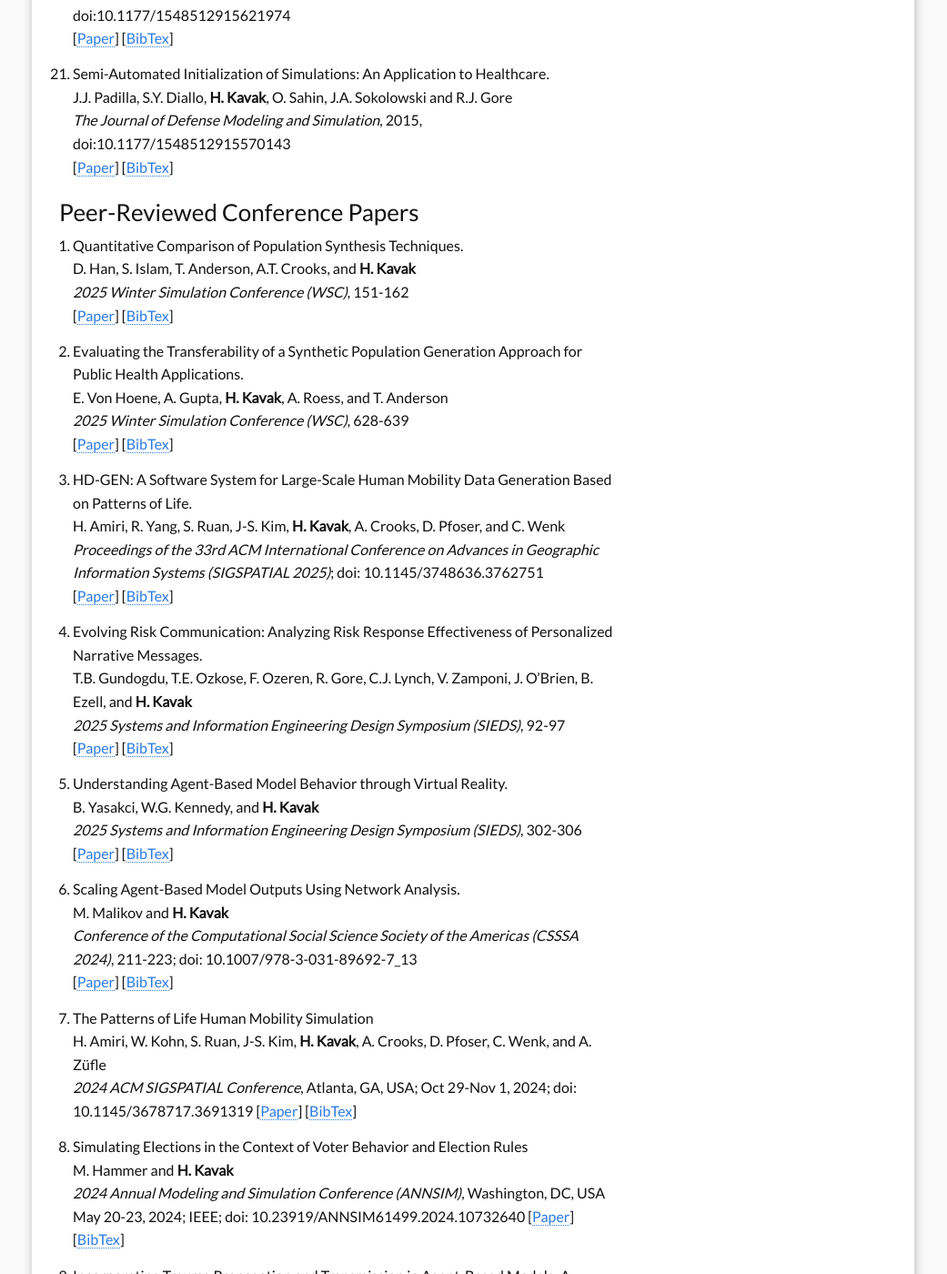
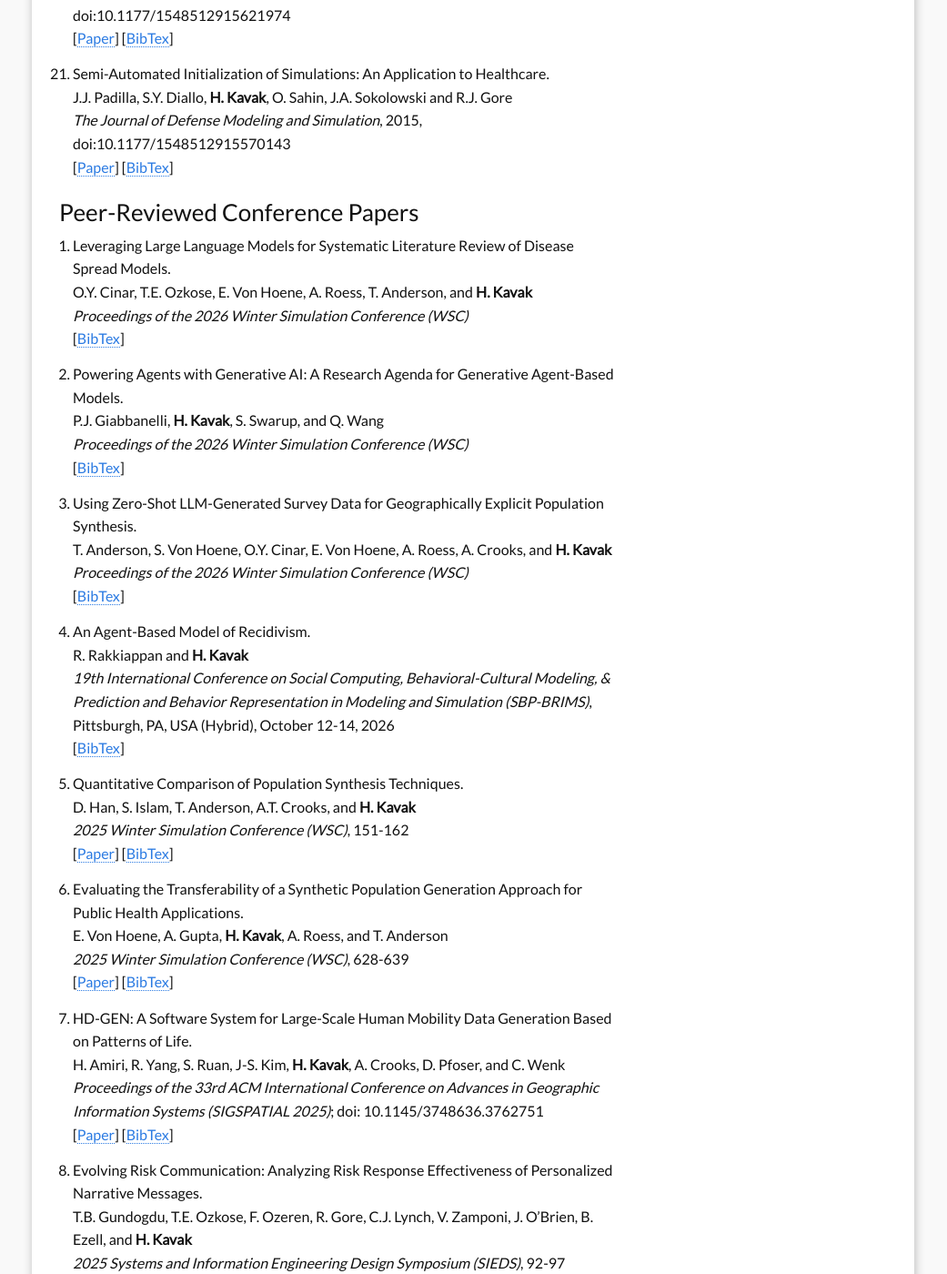
Before and after one commit to hamdikavak/hamdikavak.github.io, a Jekyll site: the page built from c5_publications.md, in a window 1280 px wide and 1400 px high, scrolled down 3469 px. Shown: the whole window at 91% size, without its empty margins (120-1161 px from the left). Built offline with Jekyll 4.4.1, drawn with Linux system fonts in a browser that asks for light colours; nearby versions of some CDN libraries; some of the changed text lies outside the part shown.

Commit message:
Add four newly accepted conference papers; fix book chapter editor list
- Added four 2026 conference papers to Peer-Reviewed Conference Papers:
  three accepted at the 2026 Winter Simulation Conference (LLM-based
  literature review of disease spread models, generative agent-based
  models research agenda, zero-shot LLM survey data for population
  synthesis) and one accepted at SBP-BRIMS 2026 (An Agent-Based Model
  of Recidivism). BibTeX files created for all four; proceedings pages,
  DOIs, and paper links omitted since none exist yet.
- Corrected the "Surrogate Modeling for Agent-Based Simulation" in-progress
  book chapter to list both editors (Philippe J. Giabbanelli and Istvan
  David) instead of just one.

```diff
--- a/c5_publications.md
+++ b/c5_publications.md
@@ -158,6 +158,26 @@ This page showcases my publications, organized by categories such as journal art
 
 ### Peer-Reviewed Conference Papers
 
+
+70. Leveraging Large Language Models for Systematic Literature Review of Disease Spread Models.
+     O.Y. Cinar, T.E. Ozkose, E. Von Hoene, A. Roess, T. Anderson, and <strong>H. Kavak</strong>
+     <em>Proceedings of the 2026 Winter Simulation Conference (WSC)</em>
+     [[BibTex]({{ site.baseurl }}/download/bibs/2026_c_llm_disease_review.bib)]
+
+70. Powering Agents with Generative AI: A Research Agenda for Generative Agent-Based Models.
+     P.J. Giabbanelli, <strong>H. Kavak</strong>, S. Swarup, and Q. Wang
+     <em>Proceedings of the 2026 Winter Simulation Conference (WSC)</em>
+     [[BibTex]({{ site.baseurl }}/download/bibs/2026_c_generative_abm_agenda.bib)]
+
+70. Using Zero-Shot LLM-Generated Survey Data for Geographically Explicit Population Synthesis.
+     T. Anderson, S. Von Hoene, O.Y. Cinar, E. Von Hoene, A. Roess, A. Crooks, and <strong>H. Kavak</strong>
+     <em>Proceedings of the 2026 Winter Simulation Conference (WSC)</em>
+     [[BibTex]({{ site.baseurl }}/download/bibs/2026_c_llm_survey_population_synthesis.bib)]
+
+70. An Agent-Based Model of Recidivism.
+     R. Rakkiappan and <strong>H. Kavak</strong>
+     <em>19th International Conference on Social Computing, Behavioral-Cultural Modeling, & Prediction and Behavior Representation in Modeling and Simulation (SBP-BRIMS)</em>, Pittsburgh, PA, USA (Hybrid), October 12-14, 2026
+     [[BibTex]({{ site.baseurl }}/download/bibs/2026_c_recidivism_abm.bib)]
 
 70. Quantitative Comparison of Population Synthesis Techniques.
      D. Han, S. Islam, T. Anderson, A.T. Crooks, and <strong>H. Kavak</strong>
@@ -512,4 +532,4 @@ This page showcases my publications, organized by categories such as journal art
 
 2. Synthetic Populations for Public Health Policy and Planning. E. Von Hoene, <strong>H. Kavak</strong>, and T. Anderson. Book chapter to appear in <em>Synthetic Population: Predicting Futures with Realistic Digital Communities</em>, edited by Ed Hua, Bianica Pires, and Jon Cline.
 
-3. Surrogate Modeling for Agent-Based Simulation. <strong>H. Kavak</strong>. Book chapter to appear in <em>Artificial Intelligence in Modeling and Simulation</em>, edited by Philippe J. Giabbanelli.
+3. Surrogate Modeling for Agent-Based Simulation. <strong>H. Kavak</strong>. Book chapter to appear in <em>Artificial Intelligence in Modeling and Simulation</em>, edited by Philippe J. Giabbanelli and Istvan David.
```
Also changed, not shown: download/bibs/2026_c_generative_abm_agenda.bib (added, +7 -0 lines), download/bibs/2026_c_llm_disease_review.bib (added, +7 -0 lines), download/bibs/2026_c_llm_survey_population_synthesis.bib (added, +7 -0 lines), download/bibs/2026_c_recidivism_abm.bib (added, +7 -0 lines).
